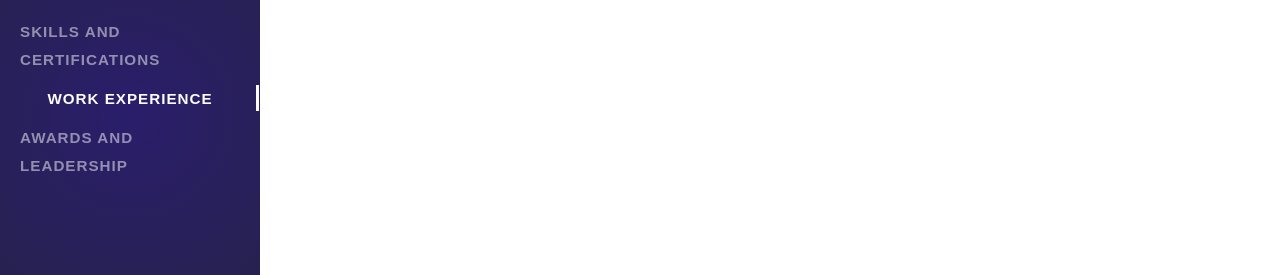
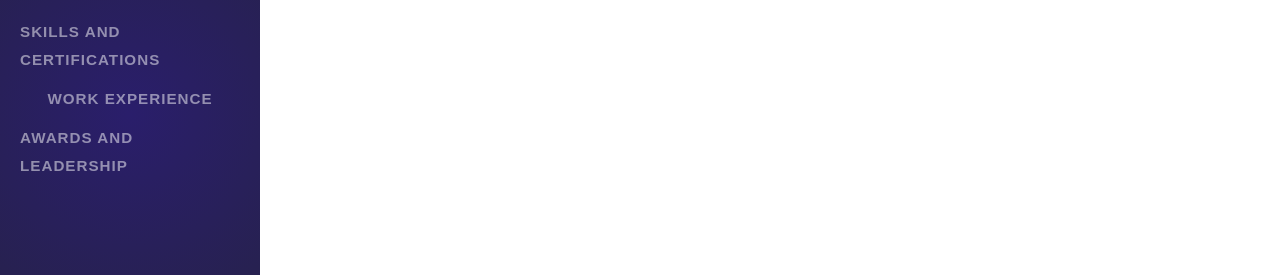
Before and after one commit to skulkarni218/skulkarni218.github.io, a Jekyll site: the page built from tabs/workexperience.md, in a window 1280 px wide. Shown: the part 336-611 px from the top of the page. Built offline with Jekyll 4.4.1, drawn with Linux system fonts in a browser that asks for light colours; nearby versions of some CDN libraries; some web fonts are replaced; our own code applies the rules of GitHub Pages for plain Markdown files; comment, search, counter and statistics services are not loaded.

Commit message:
Update sidebar.html

```diff
--- a/_includes/sidebar.html
+++ b/_includes/sidebar.html
@@ -40,10 +40,7 @@
       {% endif %}
     {% endif %}
 
-    <li class="nav-item d-flex justify-content-center
-      {% if item.url == page_urls.last
-        or item.name == page.tab_active
-        or item.name == "Home" and page.layout == "home" %}active{% endif %}">
+    <li class="nav-item d-flex justify-content-center">
       <a href="{{ ref }}" class="nav-link d-flex justify-content-center align-items-center w-100">
         <i class="fa-fw {{ item.icon }} ml-3 mr-3 unloaded"></i>
         <span>{{ item.name | upcase }}</span>
```
